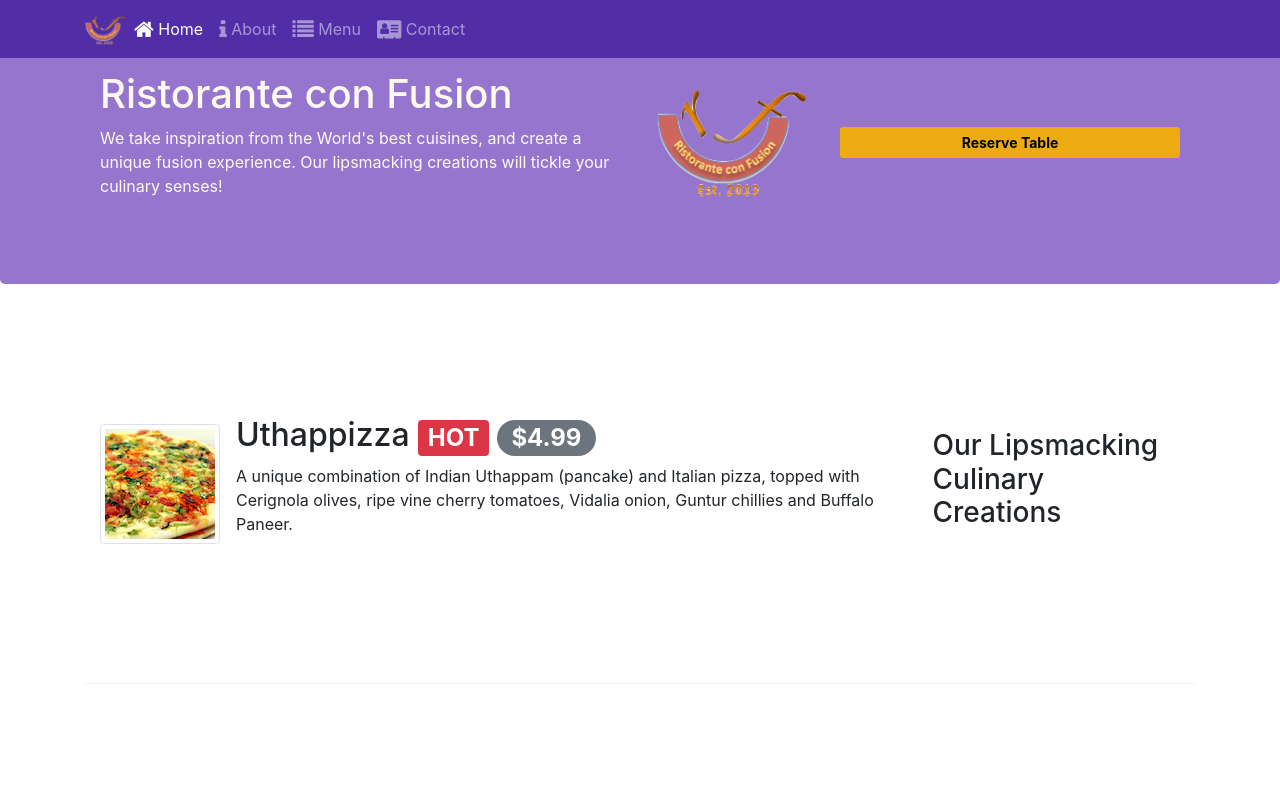
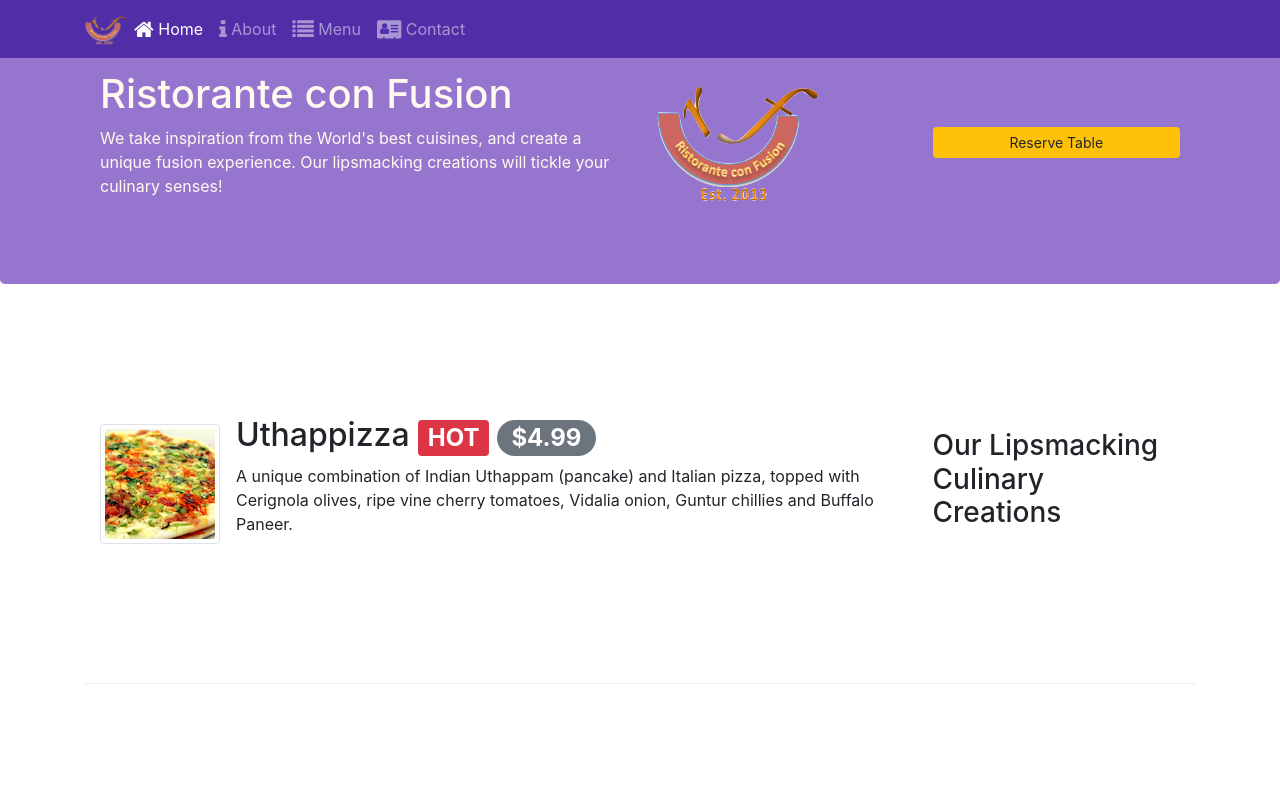
Before and after one commit to camper2018/Bootstrap4-Coursera, a website: page index.html in a window 1280 px wide. Shown: the top 800 px of the page. Drawn offline with nearby package versions, Linux system fonts and the light colour scheme.

Commit message:
Add few corrections to Assignment-2

```diff
--- a/css/styles.css
+++ b/css/styles.css
@@ -37,8 +37,3 @@ body {
   background-color: rgba(238, 174, 14, 0.979);
   color: white;
 }
-.btn-reserve {
-  background-color: rgba(238, 174, 14, 0.979);
-  color: black;
-  font-weight: bold;
-}
--- a/index.html
+++ b/index.html
@@ -25,7 +25,6 @@
     <link rel="stylesheet" href="css/styles.css" />
     <title>Ristorante Con Fusion</title>
   </head>
-
   <body>
     <nav class="navbar navbar-dark navbar-expand-sm fixed-top">
       <div class="container">
@@ -78,16 +77,15 @@
             </p>
           </div>
           <!-- for small screens and larger, the below div will occupy the remaining 6 cols of the above row -->
-          <div class="col-12 col-sm-2 align-self-center">
+          <div class="col-12 col-sm-3 align-self-center">
             <img src="img/logo.png" class="img-fluid" />
           </div>
-          <div class="col-6 col-sm-4 align-self-center">
-            <a class="btn btn-block btn-sm btn-reserve" href="#reserve-table">Reserve Table</a>
+          <div class="col-6 col-sm-3 align-self-center">
+            <a class="btn btn-block btn-sm btn-warning" href="#reserve-table">Reserve Table</a>
           </div>
         </div>
       </div>
     </header>
-
     <div class="container">
       <div class="row row-content align-items-center">
         <div class="col-12 col-sm-4 order-sm-last col-md-3">
@@ -114,14 +112,12 @@
           </div>
         </div>
       </div>
-
       <div class="row row-content align-items-center">
         <div class="col-12 col-sm-4 col-md-3">
           <h3>This Month's Promotions</h3>
         </div>
         <div class="col col-sm col-md">
           <div class="media">
-
             <div class="media-body">
               <h2 class="mt-0">Weekend Grand Buffet
                 <span class="badge badge-danger">NEW</span>
@@ -141,7 +137,6 @@
           </div>
         </div>
       </div>
-
       <div class="row row-content align-items-center">
         <div class="col-12 col-sm-4 order-sm-last col-md-3">
           <h3>Meet our Culinary Specialists</h3>
@@ -167,9 +162,7 @@
         </div>
       </div>
       <div class="row row-content">
-
-        <!-- <div class="col-12 col-md-8 offset-md-2"> -->
-          <div class="col-12 col-md-8 offset-md-2">
+        <div class="col-12 col-md-8 offset-md-2">
           <div class="card card-header theader-bg">
             <h3 id="reserve-table">Reserve a Table</h3>
           </div>
@@ -177,7 +170,6 @@
             <form>
               <div class="form-group form-row">
                 <div class="col-12 col-md-3 form-check">
-                <!-- <div class="col-3 form-check"> -->
                   <label for="guests" class="form-check-label"
                   >Number of Guests</label>
                 </div>
@@ -208,11 +200,9 @@
               </div>
               <div class="form-group form-row">
                 <div class="col-12 col-md-3">
-                <!-- <div class="col-3"> -->
                   <label for="date-time" class="col-form-label">Date and Time</label>
                 </div>
-                <!-- <div class="col-4"> -->
-                  <div class="col-12 col-md-4">
+                <div class="col-12 col-md-4">
                   <input
                   type="text"
                   class="form-control"
@@ -221,7 +211,6 @@
                   placeholder="Date"
                 />
                 </div>
-                <!-- <div class="col-4"> -->
                   <div class="col-12 col-md-4">
                   <input
                   type="text"
@@ -233,38 +222,15 @@
                 </div>
               </div>
               <div class="form-group form-row">
-                <!-- <div class="col-9 offset-3"> -->
                   <div class="col-12 col-md-9 offset-md-3">
                   <button class="btn btn-primary">Reserve
                 </div>
               </div>
-        </form>
-      </div>
-      </div>
-
-
-
-
-
-
-
-
-
-
-
-
-
-
-
-
-
-
-
-          </form>
+            </form>
+          </div>
         </div>
       </div>
     </div>
-
     <footer class="footer">
       <div class="container">
         <div class="row">
```
